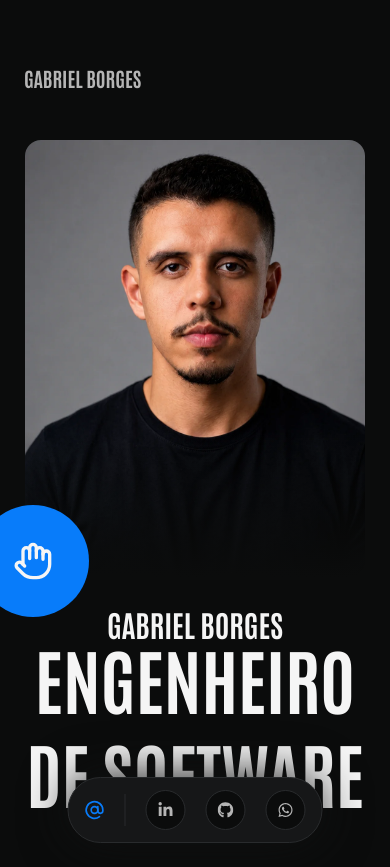
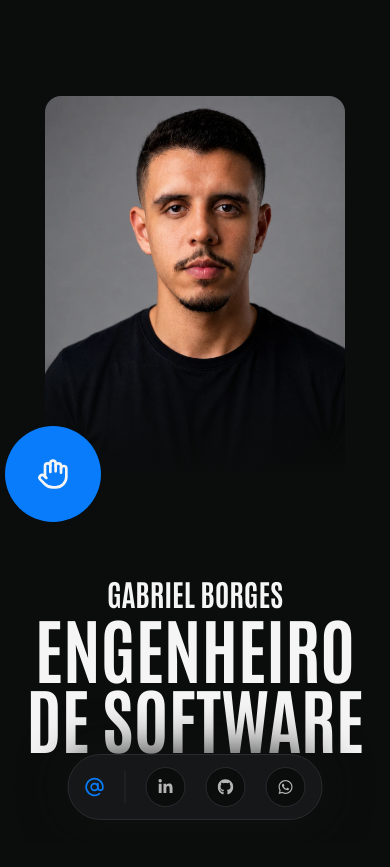
Before and after one commit to GSBorgess/portfolio, a React app: page / in a window 390 px wide. After the commit the page ends 844 px from the top, so only its background shows below. Built offline with nearby package versions, Linux system fonts and the light colour scheme; the HTML template or start-up script is replaced by a standard one.

Commit message:
fix(hero): ajusta detalhes da responsividade

```diff
--- a/src/components/HeroSection.tsx
+++ b/src/components/HeroSection.tsx
@@ -46,14 +46,9 @@ export function HeroSection() {
       </aside>
 
       <div className="relative z-10 mx-auto flex min-h-screen w-full max-w-[1500px] flex-col justify-center px-6 py-16 sm:px-10 lg:px-16">
-        <div className="mb-12 flex items-center gap-4 md:mb-0">
-          <span className="font-title text-xl font-bold uppercase text-text-secondary md:hidden">
-            Gabriel Borges
-          </span>
-        </div>
 
         <div className="grid items-center gap-8 lg:grid-cols-[minmax(0,1fr)_340px_minmax(0,1fr)] xl:grid-cols-[minmax(0,1fr)_400px_minmax(0,1fr)]">
-          <div className="relative z-20 order-2 text-center lg:order-1 lg:text-left">
+          <div className="relative z-20 order-2 pt-10 -bottom-6 text-center lg:order-1 lg:pt-0 lg:-bottom-0 lg:text-left">
             <p className="mb-2 font-title text-3xl font-bold uppercase leading-none text-text-main sm:text-4xl lg:text-4xl">
               Gabriel Borges
             </p>
@@ -62,18 +57,18 @@ export function HeroSection() {
             </h1>
           </div>
 
-          <div className="relative order-1 mx-auto w-full max-w-[340px] lg:order-2 xl:max-w-[400px]">
+          <div className="relative order-1 mx-auto w-full max-w-[300px] lg:max-w-[340px] lg:order-2 xl:max-w-[400px]">
             <div className="overflow-hidden rounded-2xl bg-bg-secondary">
               <img
                 src={hero}
                 alt="Retrato Gabriel Borges"
-                className="h-full w-full"
+                className="w-full h-full"
               />
               <div className="absolute inset-x-0 bottom-0 h-1/3 bg-gradient-to-t from-bg-main to-bg-main/0" />
             </div>
 
-            <div className="absolute -bottom-10 left-2 flex h-28 w-28 -translate-x-1/2 items-center justify-center rounded-full bg-primary-color sm:h-28 sm:w-28">
-              <Hand className="h-10 w-10 text-text-main" aria-hidden="true" />
+            <div className="absolute -bottom-10 left-2 flex h-24 w-24 -translate-x-1/2 items-center justify-center rounded-full bg-primary-color sm:h-28 sm:w-28">
+              <Hand className="h-8 w-8  text-text-main" aria-hidden="true" lg:h-10 lg:w-10 />
             </div>
           </div>
 
```
